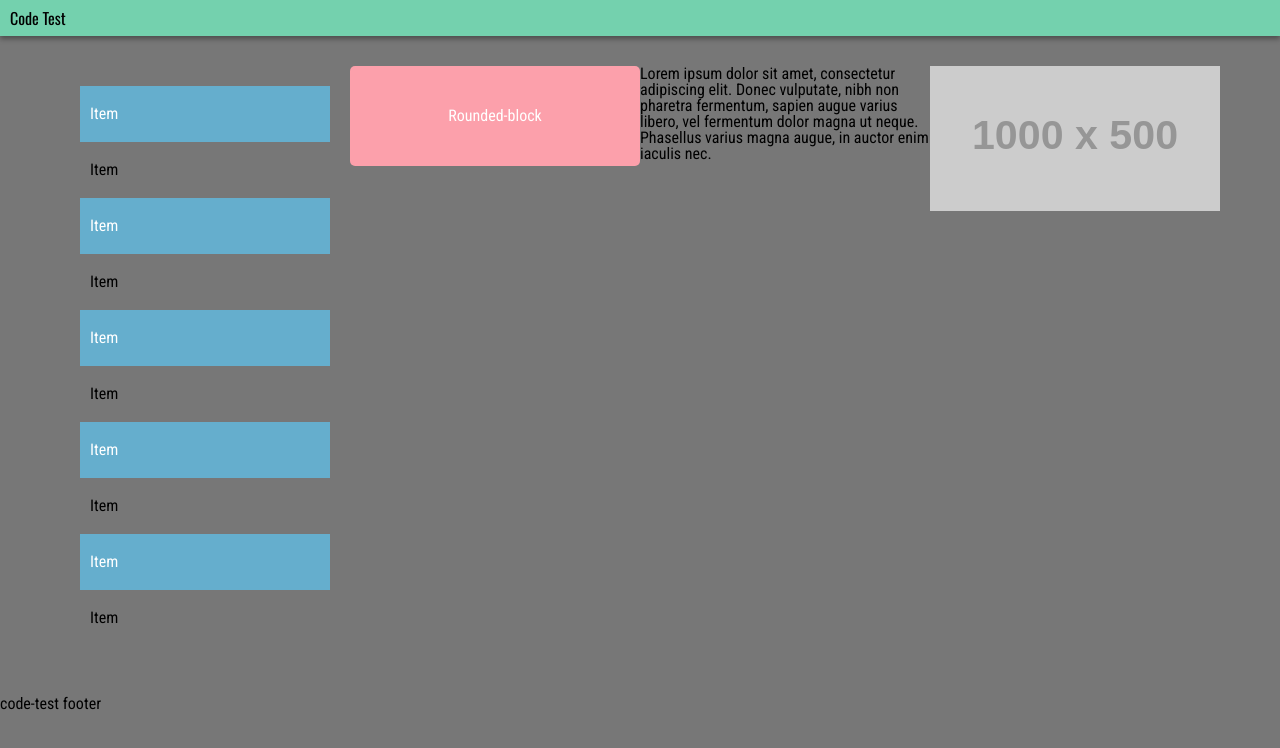
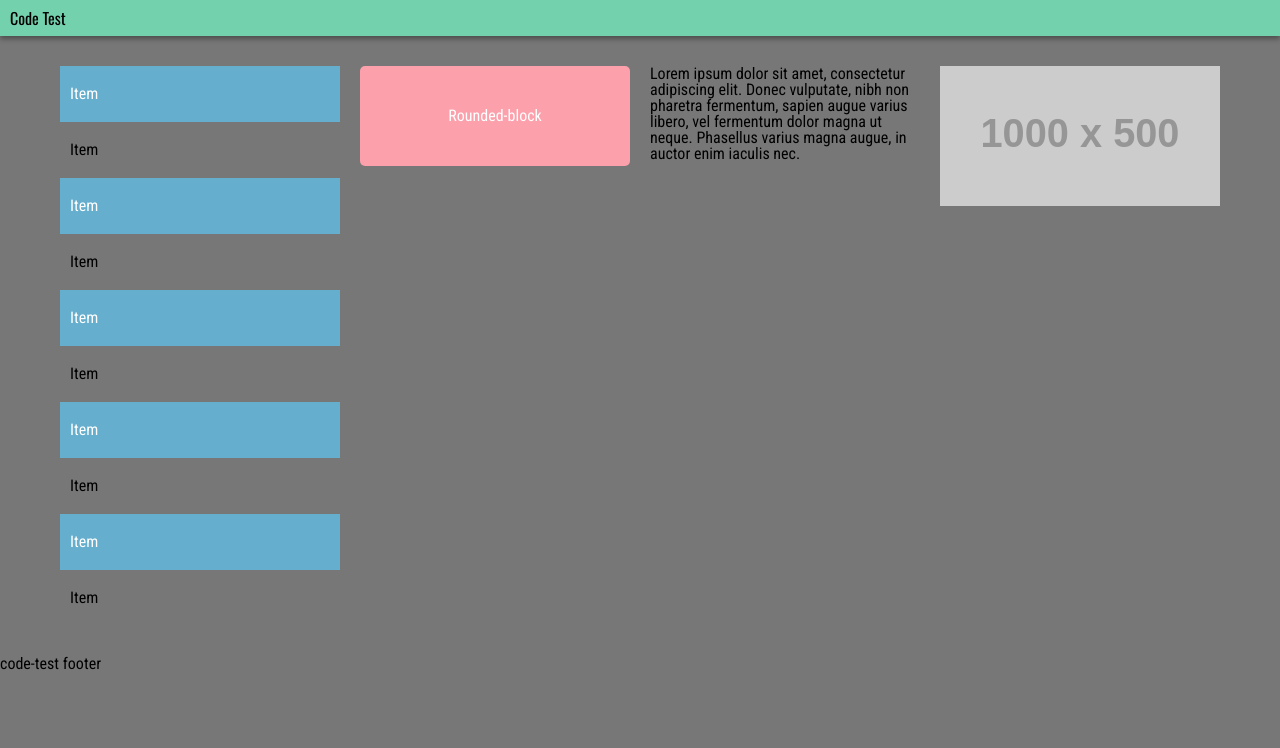
Before and after one commit to jamesvec/code-test, a website built with webpack: page src/html-test.html in a window 1280 px wide. Built offline with nearby package versions, Linux system fonts and the light colour scheme; placeholder pictures from the web are drawn by us.

Commit message:
added gutters to grid

```diff
--- a/src/css/_grid.scss
+++ b/src/css/_grid.scss
@@ -14,11 +14,25 @@
 
     &:nth-child(odd) {
       clear: left;
+      padding-right: 10px;
+    }
+
+    &:nth-child(even) {
+      padding-left: 10px;
     }
   }
 
   @include breakpoint(large) {
     width: 25%;
+    padding: 0 10px;
+
+    &:first-child {
+      padding-left: 0;
+    }
+
+    &:last-child {
+      padding-right: 0;
+    }
 
     &:nth-child(odd) {
       clear: none;
--- a/src/css/components/_zebra-list.scss
+++ b/src/css/components/_zebra-list.scss
@@ -1,5 +1,5 @@
 .zebra-list {
-  padding: 20px;
+  padding: 0;
   width: 100%;
 }
 
```
